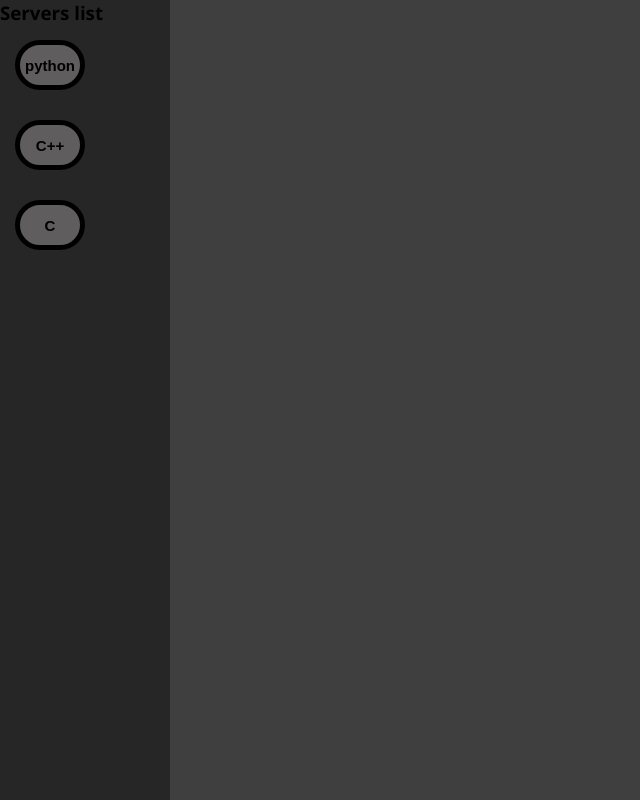
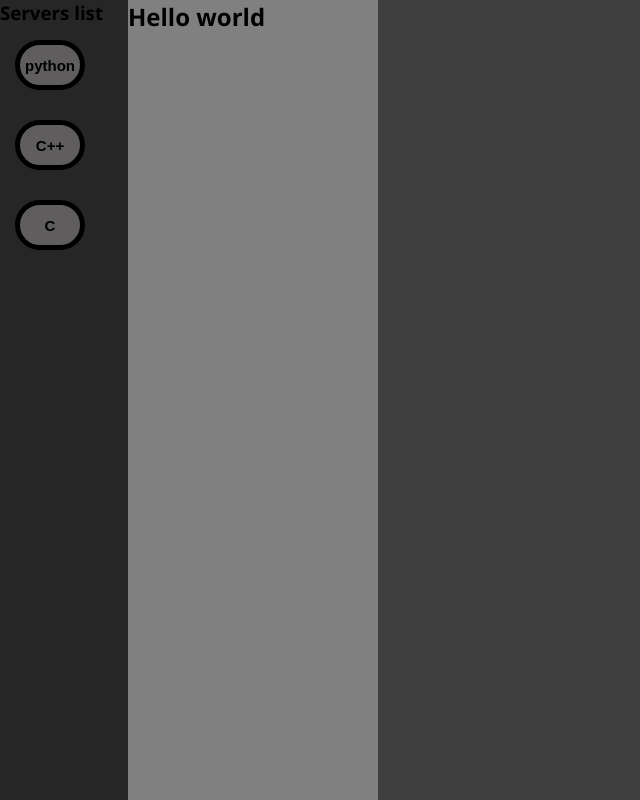
Before and after one commit to Ajaysvasan/Discord-codeForces-project, a React app in the folder frontend/: page /home in a window 1280 px wide. Shown: the whole page, without its empty margins (0-640 px from the left). Built offline with nearby package versions, Linux system fonts and the light colour scheme; the HTML template or start-up script is replaced by a standard one.

Commit message:
some bug needs to be fixed

```diff
--- a/frontend/src/components/Server.tsx
+++ b/frontend/src/components/Server.tsx
@@ -1,7 +1,4 @@
-const Server = (serverComponents:any)=>{
-
-    console.log((serverComponents[0]))
-
+const Server = ()=>{
     return(
         <nav id="server-container">
             <h1>Hello world</h1>
--- a/frontend/src/pages/HomePage.tsx
+++ b/frontend/src/pages/HomePage.tsx
@@ -19,11 +19,7 @@ const HomePage = ()=>{
                 <SideBar></SideBar>
             </div>
             <div className="server-components">
-                {/* {
-                    servers.map((server)=>(
-                        <Server key = {server.serverName} serverComponents = {server.serverComponents}></Server>
-                    ))
-                } */}
+                <Server>z</Server>
             </div>
         </div>
     )
```
